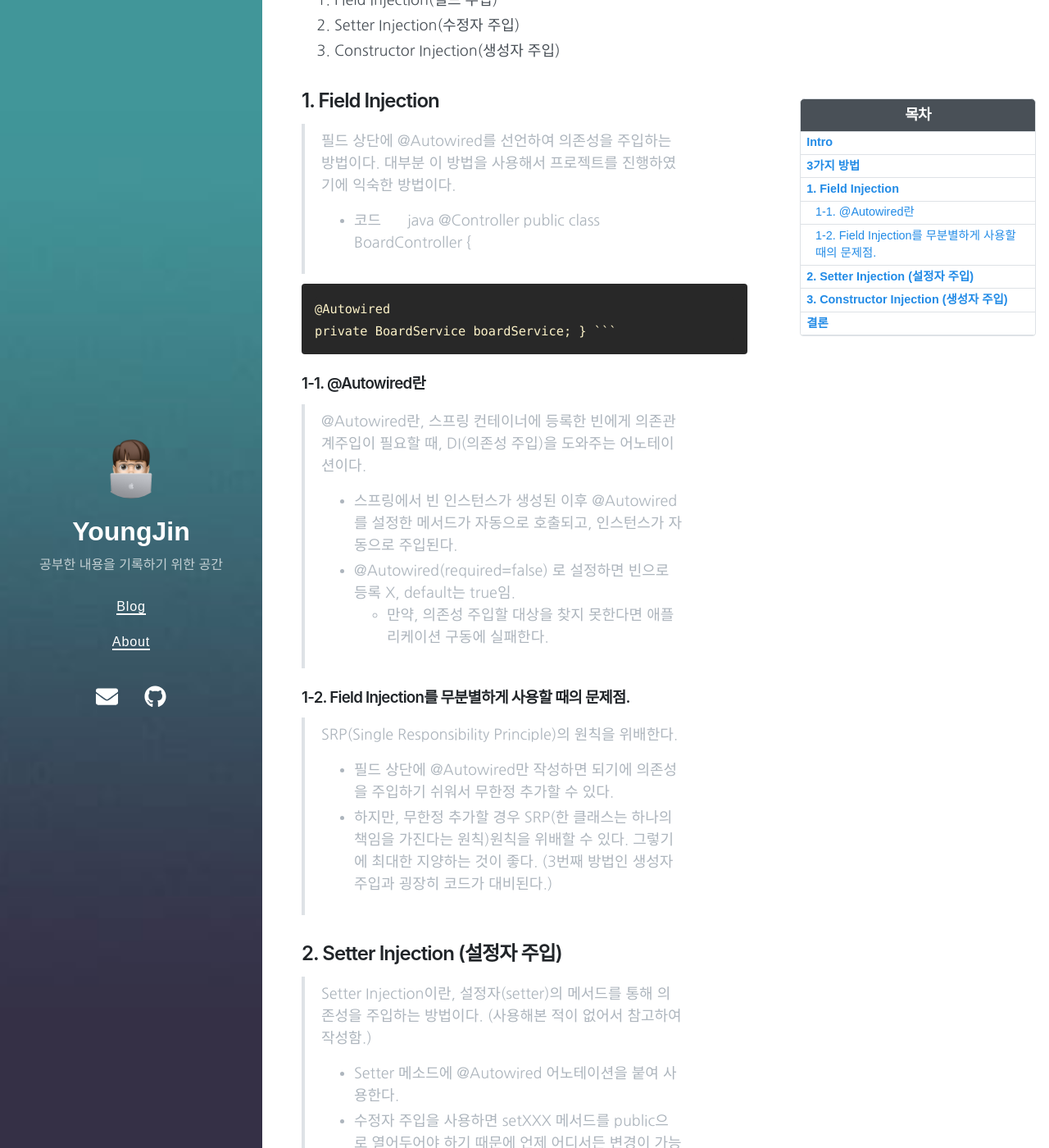
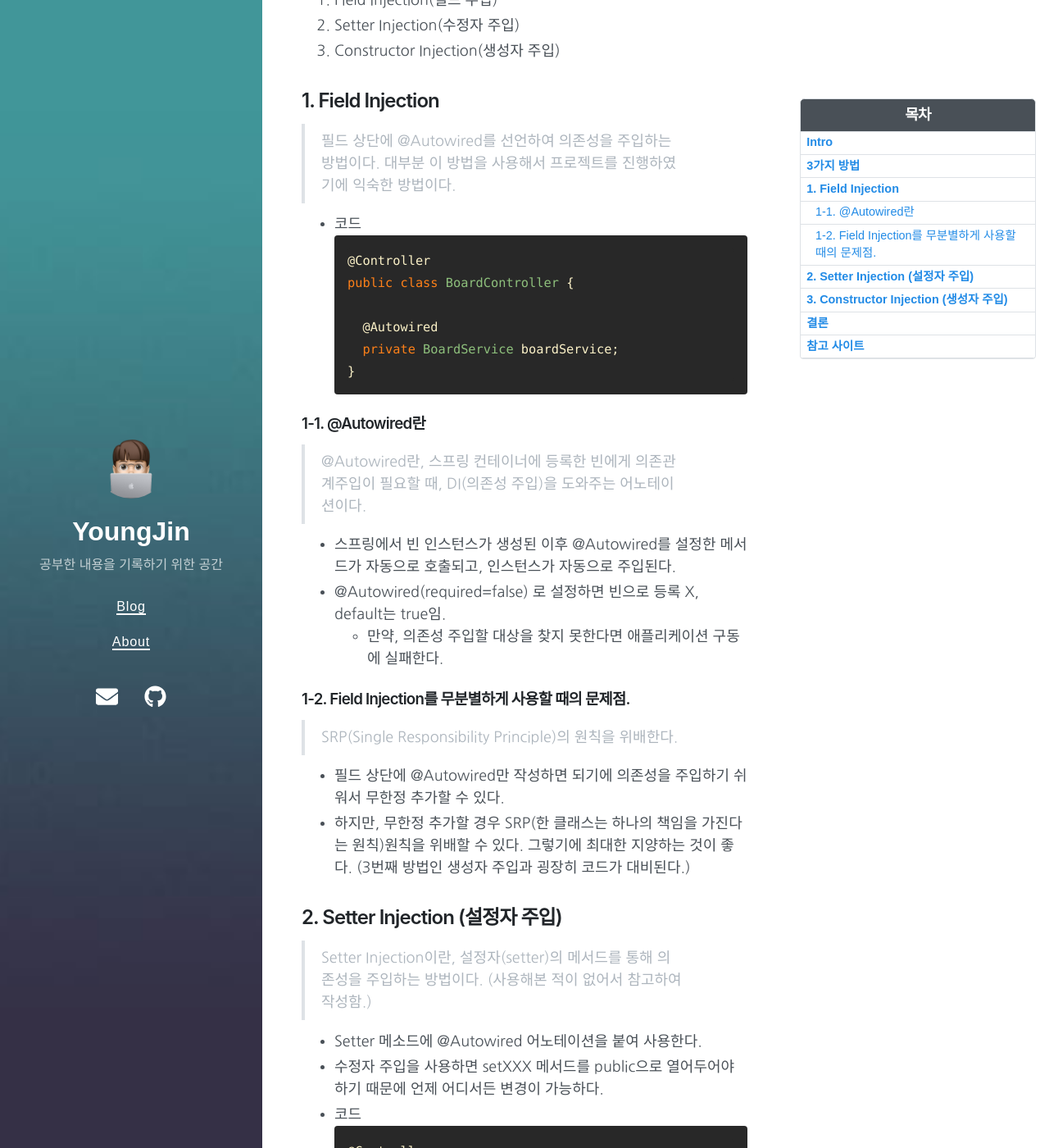
Before and after one commit to parkyoungjiin/parkyoungjiin.github.io, a Jekyll site: the page built from _posts/2023-06-10-DI(Dependency Injection) 3가지 방법.md, in a window 1280 px wide and 1400 px high, scrolled down 491 px. Shown: the whole window at 82% size. Built offline with Jekyll 4.4.1, drawn with Linux system fonts in a browser that asks for light colours; nearby versions of some CDN libraries.

Commit message:
Update 2023-06-10-DI(Dependency Injection) 3가지 방법.md

````diff
--- a/_posts/2023-06-10-DI(Dependency Injection) 3가지 방법.md
+++ b/_posts/2023-06-10-DI(Dependency Injection) 3가지 방법.md
@@ -18,6 +18,7 @@ toc_label: "DI(Dependency Injection) 3가지 방법"
 
 ## 1. Field Injection
 > 필드 상단에 @Autowired를 선언하여 의존성을 주입하는 방법이다. 대부분 이 방법을 사용해서 프로젝트를 진행하였기에 익숙한 방법이다.<br>
+
 - 코드
 ```java
 @Controller
@@ -30,18 +31,21 @@ public class BoardController {
 
 ### 1-1. @Autowired란
 > @Autowired란, 스프링 컨테이너에 등록한 빈에게 의존관계주입이 필요할 때, DI(의존성 주입)을 도와주는 어노테이션이다.<br>
+
 - 스프링에서 빈 인스턴스가 생성된 이후 @Autowired를 설정한 메서드가 자동으로 호출되고, 인스턴스가 자동으로 주입된다.
 - @Autowired(required=false) 로 설정하면 빈으로 등록 X, default는 true임.
   - 만약, 의존성 주입할 대상을 찾지 못한다면 애플리케이션 구동에 실패한다.
 
 ### 1-2. Field Injection를 무분별하게 사용할 때의 문제점.
 > SRP(Single Responsibility Principle)의 원칙을 위배한다.<br>
+
 - 필드 상단에 @Autowired만 작성하면 되기에 의존성을 주입하기 쉬워서 무한정 추가할 수 있다.
 - 하지만, 무한정 추가할 경우 SRP(한 클래스는 하나의 책임을 가진다는 원칙)원칙을 위배할 수 있다. 그렇기에 최대한 지양하는 것이 좋다. (3번째 방법인 생성자 주입과 굉장히 코드가 대비된다.)
 
 
 ## 2. Setter Injection (설정자 주입)
 > Setter Injection이란, 설정자(setter)의 메서드를 통해 의존성을 주입하는 방법이다. (사용해본 적이 없어서 참고하여 작성함.)<br>
+
 - Setter 메소드에 @Autowired 어노테이션을 붙여 사용한다.
 - 수정자 주입을 사용하면 setXXX 메서드를 public으로 열어두어야 하기 때문에 언제 어디서든 변경이 가능하다.
 - 코드
@@ -59,6 +63,7 @@ public class UserController {
 
 ## 3. Constructor Injection (생성자 주입)
 > Constructor Injection이란, 생성자를 주입한 뒤 @Autowired를 선언하여 의존성을 주입하는 방법이다.<br>
+
 - 코드
 ```java
 //---------기본 DI 방법----------
@@ -90,5 +95,6 @@ public UserController(UserRepository userRepository) {
 ## 결론
 > Spring Framwork reference 권장하는 방법은 Constructor Injection(생성자 주입)이다. 테스트 하기에 용이하며 순환 참조를 방조할 수 있다는 장점이 있기 때문이다. 필드 주입과 @Autowired를 사용하는 것을 지양하고 생성자 주입을 사용하려고 노력할 것이다.
 
+## 참고 사이트
 [DI 3가지 방법 참고한 게시물1](https://velog.io/@gillog/Spring-DIDependency-Injection-%EC%84%B8-%EA%B0%80%EC%A7%80-%EB%B0%A9%EB%B2%95)<br>
 [DI 3가지 방법 참고한 게시물2](https://dev-coco.tistory.com/70)
````
